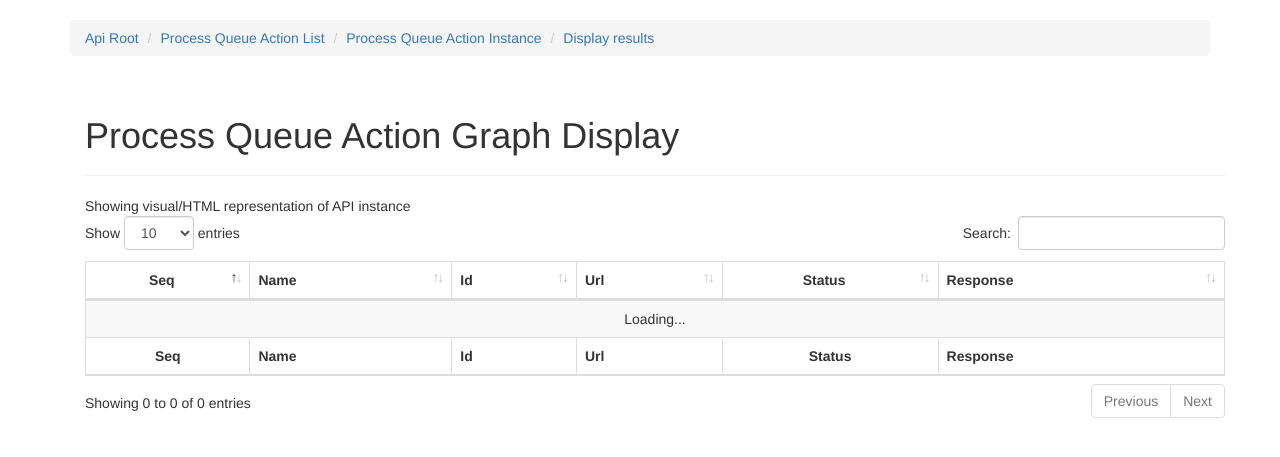
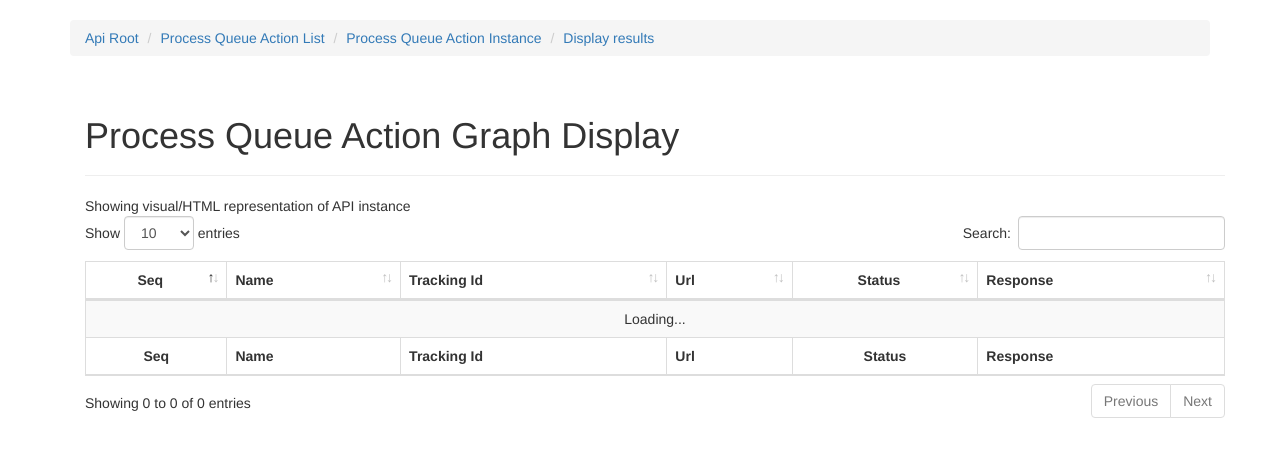
Before and after one commit to cyrenity/apidemo, a Django app: a page that uses proj/napi/templates/tasklist.html in a window 1280 px wide. Shown: the part 51-508 px from the top of the page. Run offline with Django 3.2, Linux system fonts and the light colour scheme; some libraries are stand-ins or nearby versions.

Commit message:
added new permissions and enabled tracking_id in all views

```diff
--- a/proj/napi/models.py
+++ b/proj/napi/models.py
@@ -8,7 +8,7 @@
 
 def sequence_id():
   with connection.cursor() as cursor:
-    cursor.execute("""SELECT nextval('tracking_id')""")
+    cursor.execute("""SELECT nextval('tracking_id_seq')""")
     return cursor.fetchone()[0]
 
 
--- a/proj/napi/templates/tasklist.html
+++ b/proj/napi/templates/tasklist.html
@@ -44,7 +44,7 @@
                     <tr>
                         <th>Seq</th>
                         <th>Name</th>
-                        <th>Id</th>
+                        <th>Tracking Id</th>
                         <th>Url</th>
                         <th>Status</th>
                         <th>Response</th>
@@ -54,7 +54,7 @@
                     <tr>
                         <th>Seq</th>
                         <th>Name</th>
-                        <th>Id</th>
+                        <th>Tracking Id</th>
                         <th>Url</th>
                         <th>Status</th>
                         <th>Response</th>
@@ -95,7 +95,12 @@
             columns: [
                 { data: "id" },
                 { data: "name" },
-                { data: "task_id" },
+                {
+                    data: null,
+                    render: function (data, type, row, meta) {
+                        return {{ tracking_id }};
+                    }
+                },
                 {
                     data: null,
                     render: function(data, type, row, meta){
--- a/proj/napi/views.py
+++ b/proj/napi/views.py
@@ -10,7 +10,7 @@
 from rest_framework.utils.serializer_helpers import ReturnDict
 
 from napi.models import ProcessQueueAction
-from napi.permissions import IsOwnerOrReadOnly
+from napi.permissions import IsOwnerOrReadOnly,IsOwner
 from napi.serializers import ProcessQueueActionSerializer, TaskSerializer
 
 from mongoengine import connect
@@ -43,7 +43,8 @@
     def display_results(self, request, *args, **kwargs):
         breadcrumbs = get_breadcrumbs(request.path, request)
         response = {'breadcrumblist': breadcrumbs, 'name': 'Process Queue Action Graph Display',
-                    'description': 'Showing visual/HTML representation of API instance'}
+                    'description': 'Showing visual/HTML representation of API instance',
+                    'tracking_id': kwargs.get('tracking_id')}
         return Response(response, template_name='tasklist.html')
 
 
@@ -58,7 +59,7 @@
 
         return Response(serializer.data)
 
-    @action(detail=True, description='Initialize celery tasks', permission_classes=(IsOwnerOrReadOnly,))
+    @action(detail=True, description='Initialize celery tasks', permission_classes=(IsOwner,))
     def initialize_celery_tasks(self, request, *args, **kwargs):
         instance = self.get_object()
         serializer = self.get_serializer(instance)
```
Also changed, not shown: proj/napi/permissions.py (+10 -0 lines), proj/napi/migrations/0001_initial.py (deleted), proj/napi/migrations/0002_auto_20190205_1627.py (deleted), proj/napi/migrations/0003_auto_20190205_1704.py (deleted), proj/napi/migrations/0004_auto_20190205_1705.py (deleted).
